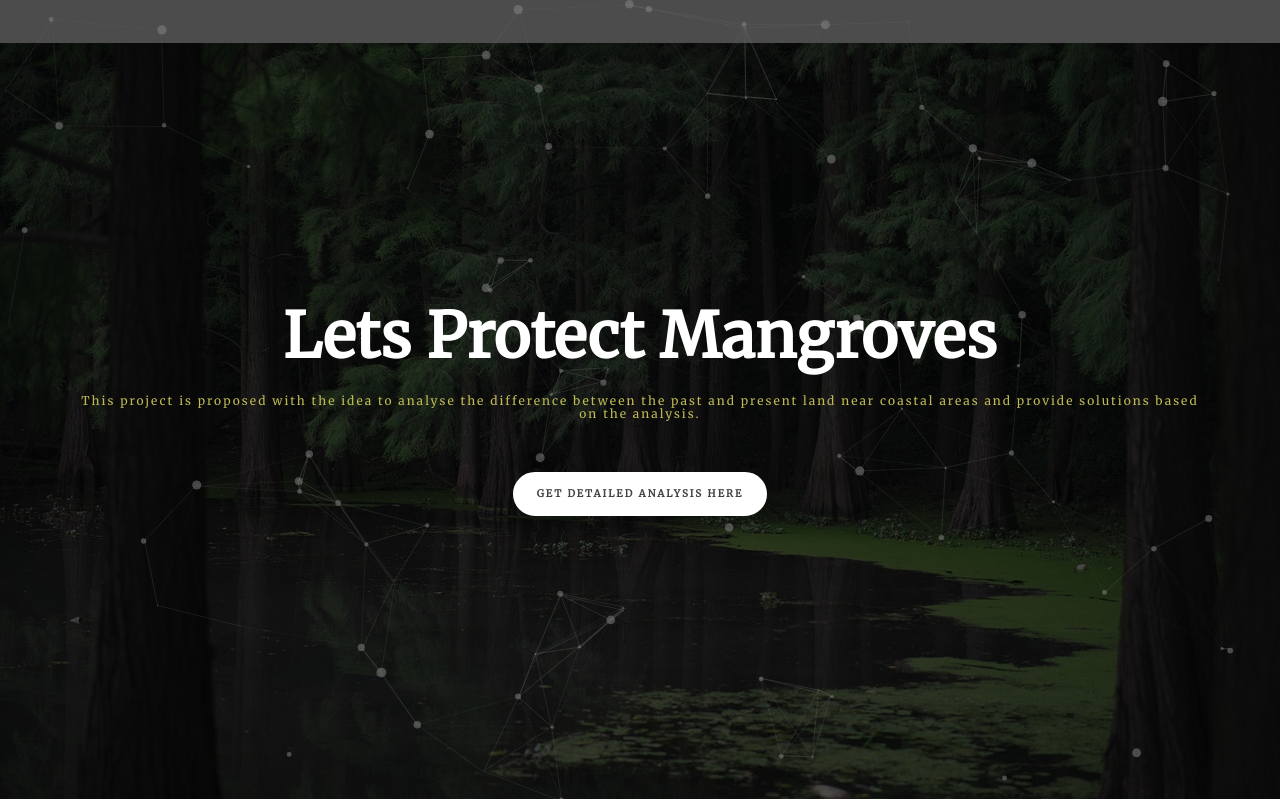
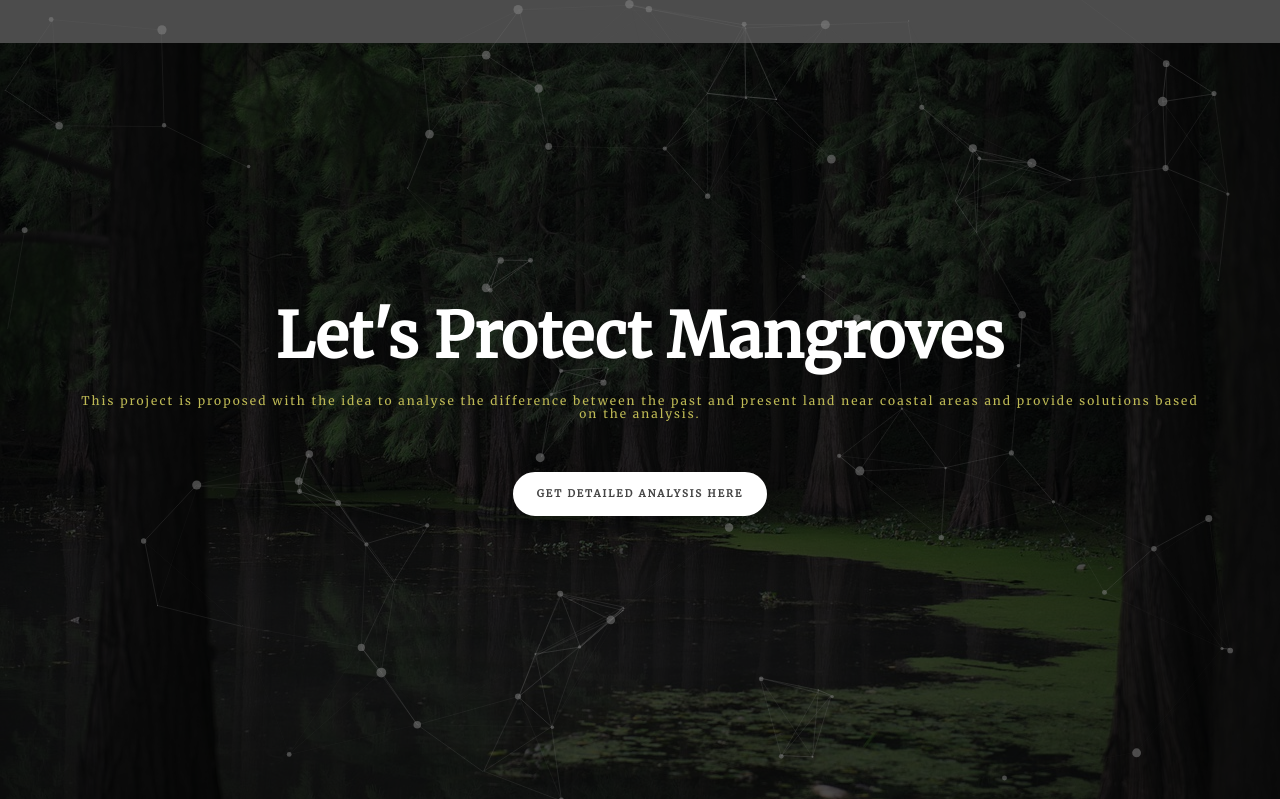
Before and after one commit to yashkasturi/mangrovefinal, a Flask app: page / in a window 1280 px wide. Shown: the part 88-887 px from the top of the page. Run offline with Flask 2, Linux system fonts and the light colour scheme; some libraries are stand-ins or nearby versions.

Commit message:
Update mangrove_Index.html

```diff
--- a/templates/mangrove_Index.html
+++ b/templates/mangrove_Index.html
@@ -53,7 +53,7 @@
           <div class="row">
 
                <div class="col-md-12 col-sm-12">
-                    <h1>Lets Protect Mangroves</h1>
+                    <h1>Let's Protect Mangroves</h1>
                     <h4>This project is proposed with the idea to analyse the difference between the past and present land near
                          coastal areas and provide solutions based on the analysis.</h4>
                     <!--<a href="{{ url_for('static', filename='location2.html')}}" class="smoothScroll btn btn-default">Get Detailed Analysis Here</a>-->
```
